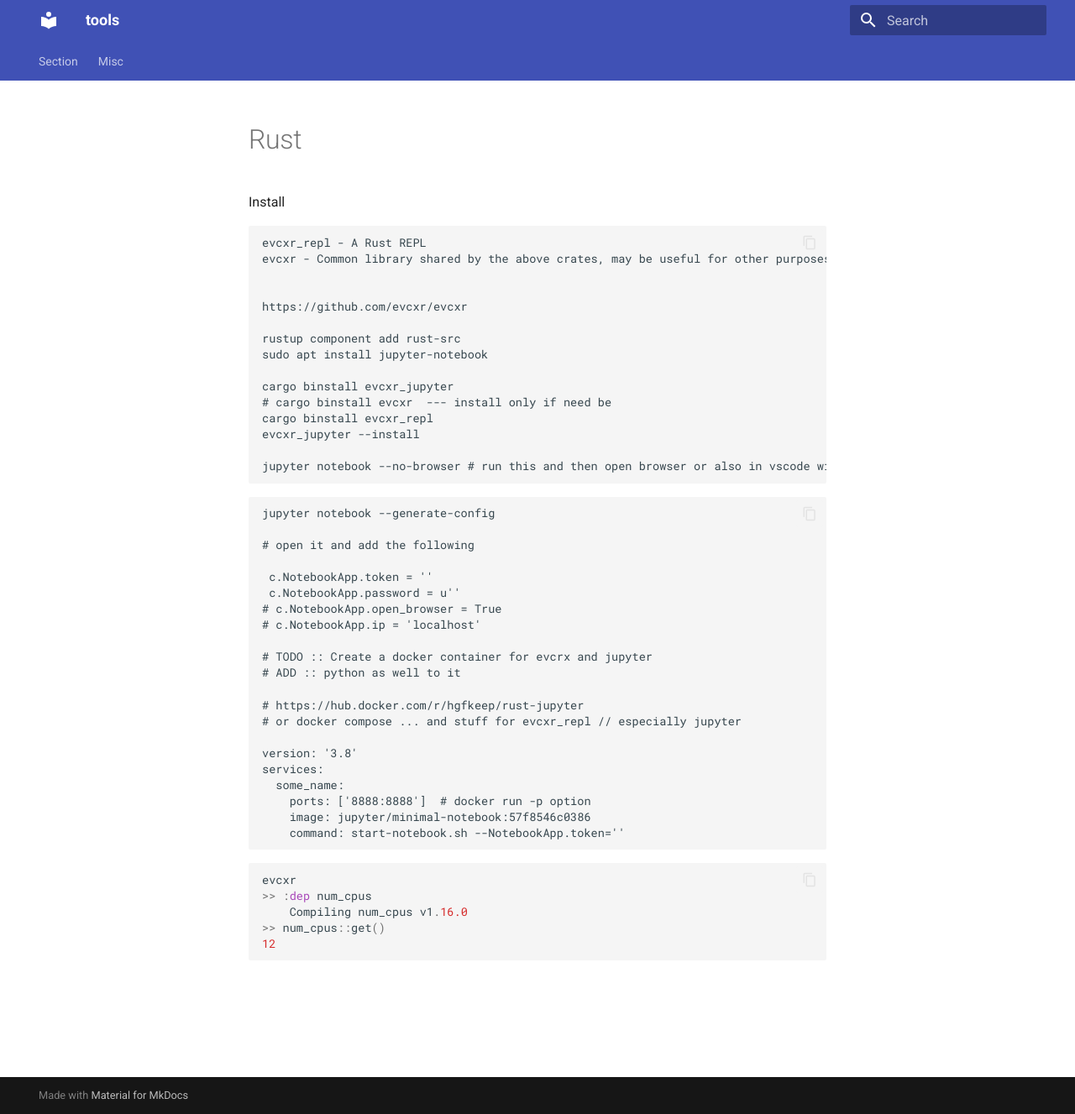
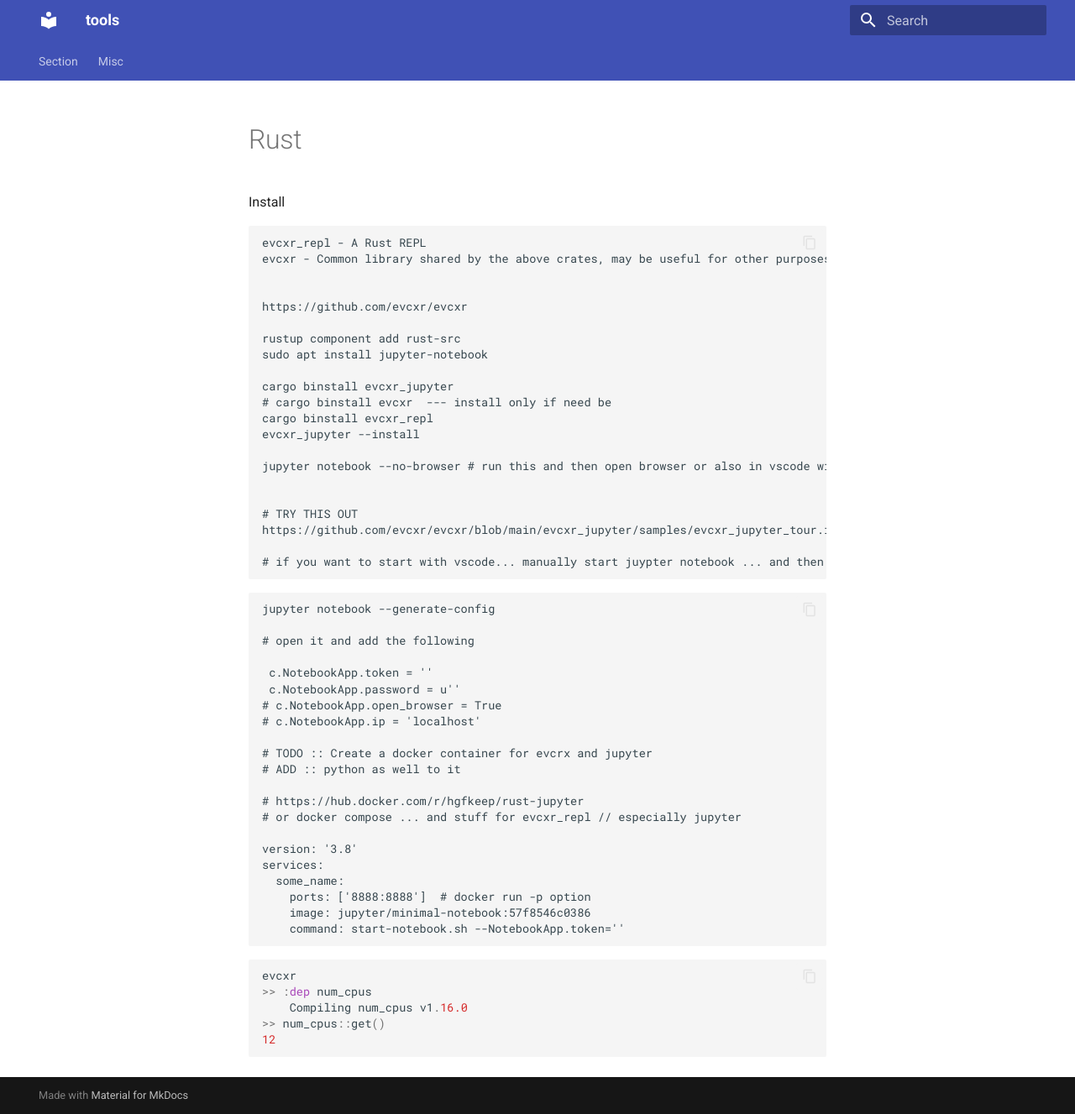
Before and after one commit to roshankarande/tools, an MkDocs documentation site: the page built from docs/misc/rust.md, in a window 1280 px wide and 1327 px high. Shown: the whole window at 84% size. Built offline with MkDocs 1.6.1 and Material for MkDocs 9.7.7, drawn with Linux system fonts in a browser that asks for light colours.

Commit message:
Update rust.md

````diff
--- a/docs/misc/rust.md
+++ b/docs/misc/rust.md
@@ -17,6 +17,11 @@
 
 jupyter notebook --no-browser # run this and then open browser or also in vscode will have to enter the url
 
+
+# TRY THIS OUT
+https://github.com/evcxr/evcxr/blob/main/evcxr_jupyter/samples/evcxr_jupyter_tour.ipynb
+
+# if you want to start with vscode... manually start juypter notebook ... and then enter the url while selecting kernel
 ```
 
 
````
